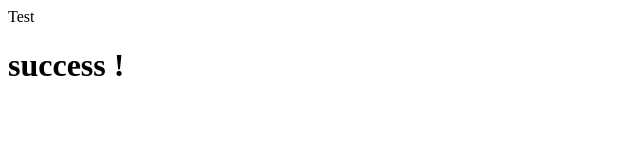
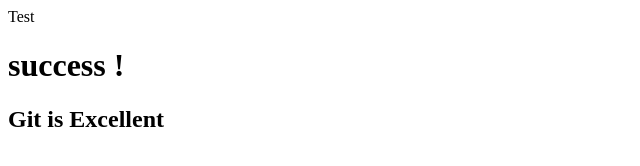
Before and after one commit to tulasinadupuri2020/gitproject, a plain HTML site: page index.html in a window 1280 px wide. Shown: the whole page, without its empty margins (0-640 px from the left). Drawn offline with Linux system fonts and the light colour scheme.

Commit message:
modified index.html

```diff
--- a/index.html
+++ b/index.html
@@ -1,4 +1,8 @@
 <html>
 	<head> Test </head>
-	<body> <h1> success ! </h1></body>
+	<body> <h1> success ! </h1>
+	<h2>Git is Excellent </h2>
+
+</body>
+
 </html>
```
